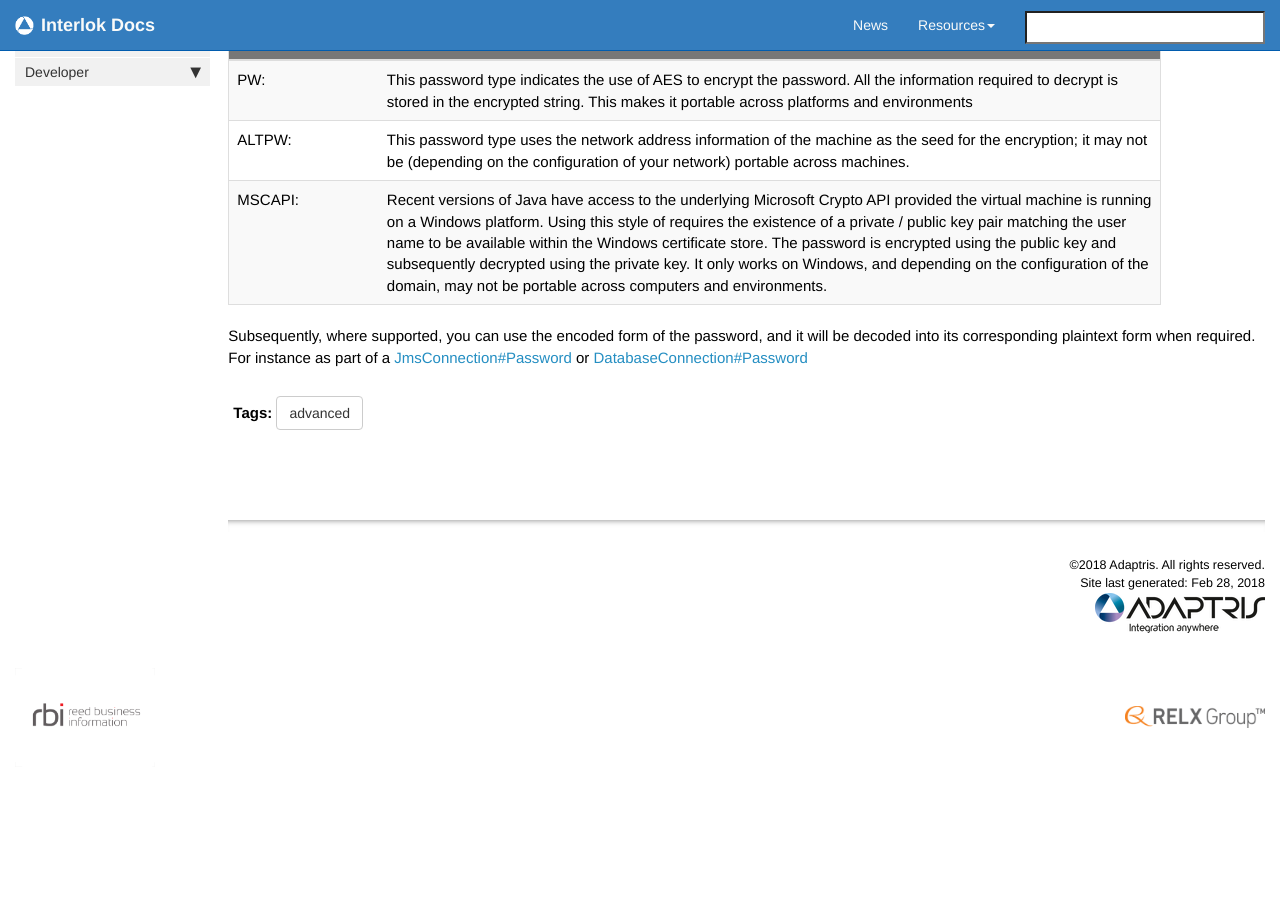
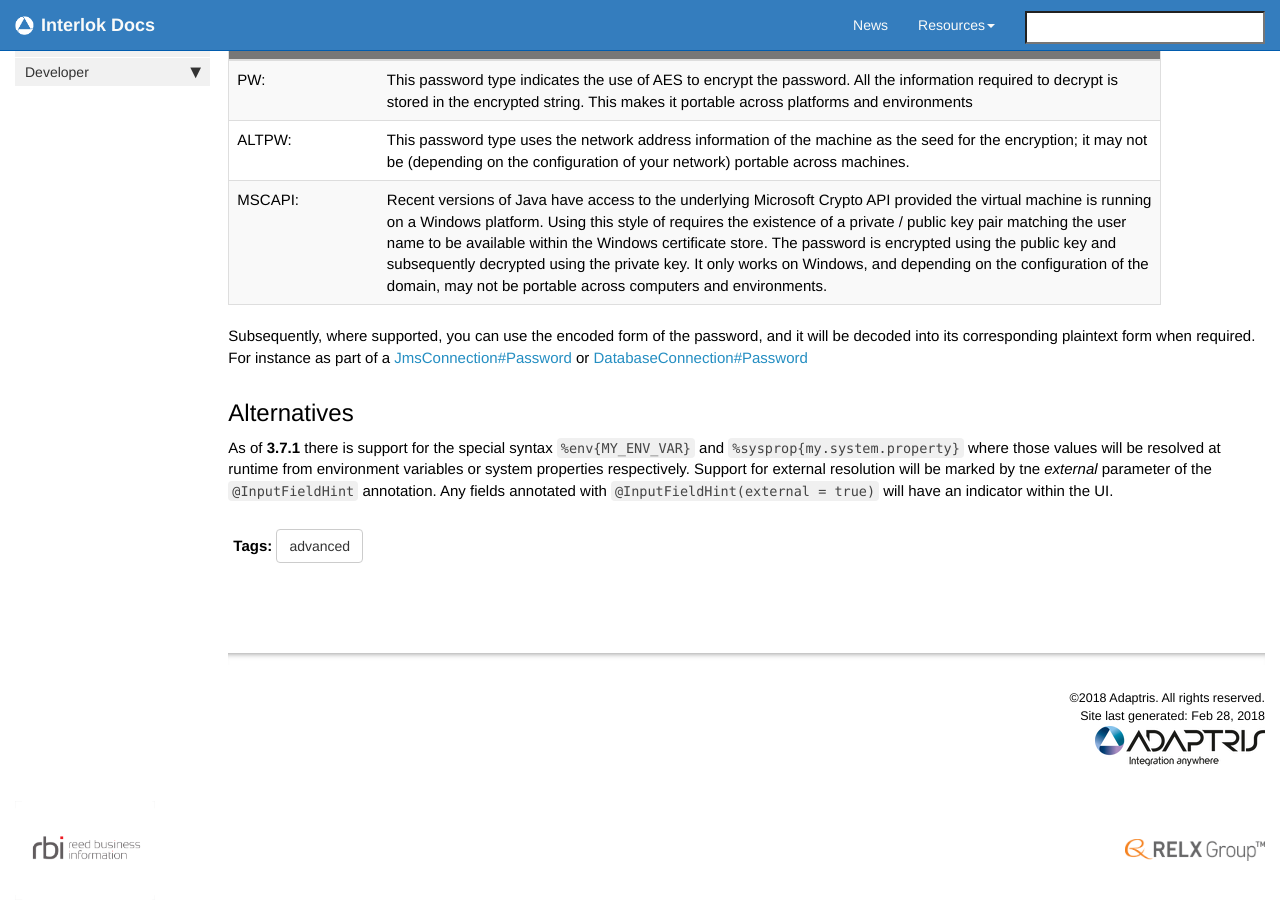
Before and after one commit to adaptris/interlok-docs-legacy, a Jekyll site: the page built from pages/advanced/advanced-password-handling.md, in a window 1280 px wide and 900 px high, scrolled down 709 px. Built offline with Jekyll 4.4.1, drawn with Linux system fonts in a browser that asks for light colours; nearby versions of some CDN libraries; comment, search, counter and statistics services are not loaded; before the commit the page ends 1476 px from its top, so only the background shows below that.

Commit message:
INTERLOK-1847 Added doc notes about %env and %sysprop

```diff
--- a/pages/advanced/advanced-password-handling.md
+++ b/pages/advanced/advanced-password-handling.md
@@ -41,6 +41,11 @@ PW:AAAAEFfDTvsuPuIKZ7qMckUbE3gAAAAQhKqy9Wj+Fyc4DIWRbsmBIwAAABC4oIWUnMb6MZNC6mCQq
 Subsequently, where supported, you can use the encoded form of the password, and it will be decoded into its corresponding plaintext form when required. For instance as part of a [JmsConnection#Password][] or [DatabaseConnection#Password][]
 
 
+## Alternatives ##
+
+As of __3.7.1__ there is support for the special syntax `%env{MY_ENV_VAR}` and `%sysprop{my.system.property}` where those values will be resolved at runtime from environment variables or system properties respectively. Support for external resolution will be marked by tne _external_ parameter of the `@InputFieldHint` annotation. Any fields annotated with `@InputFieldHint(external = true)` will have an indicator within the UI.
+
+
 [com.adaptris.security.password.Password]: https://development.adaptris.net/javadocs/v3-snapshot/Interlok-API/com/adaptris/security/password/Password.html
 [JmsConnection#Password]: https://development.adaptris.net/javadocs/v3-snapshot/Interlok-API/com/adaptris/core/jms/JmsConnection.html#setPassword-java.lang.String-
 [DatabaseConnection#Password]: https://development.adaptris.net/javadocs/v3-snapshot/Interlok-API/com/adaptris/core/jdbc/DatabaseConnection.html#setPassword-java.lang.String-
```
Also changed, not shown: pages/developer/developer-annotations.md (+3 -0 lines).
